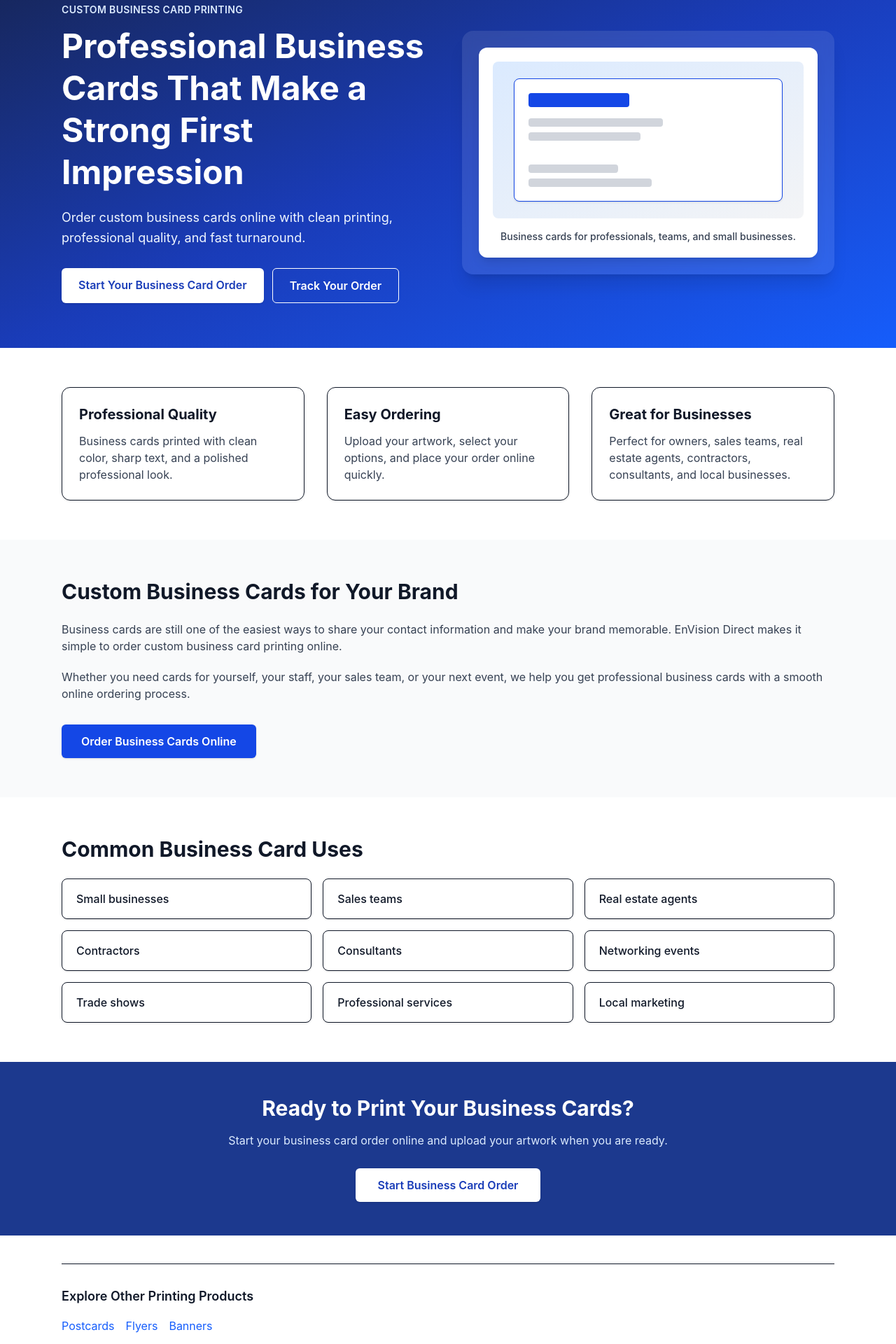
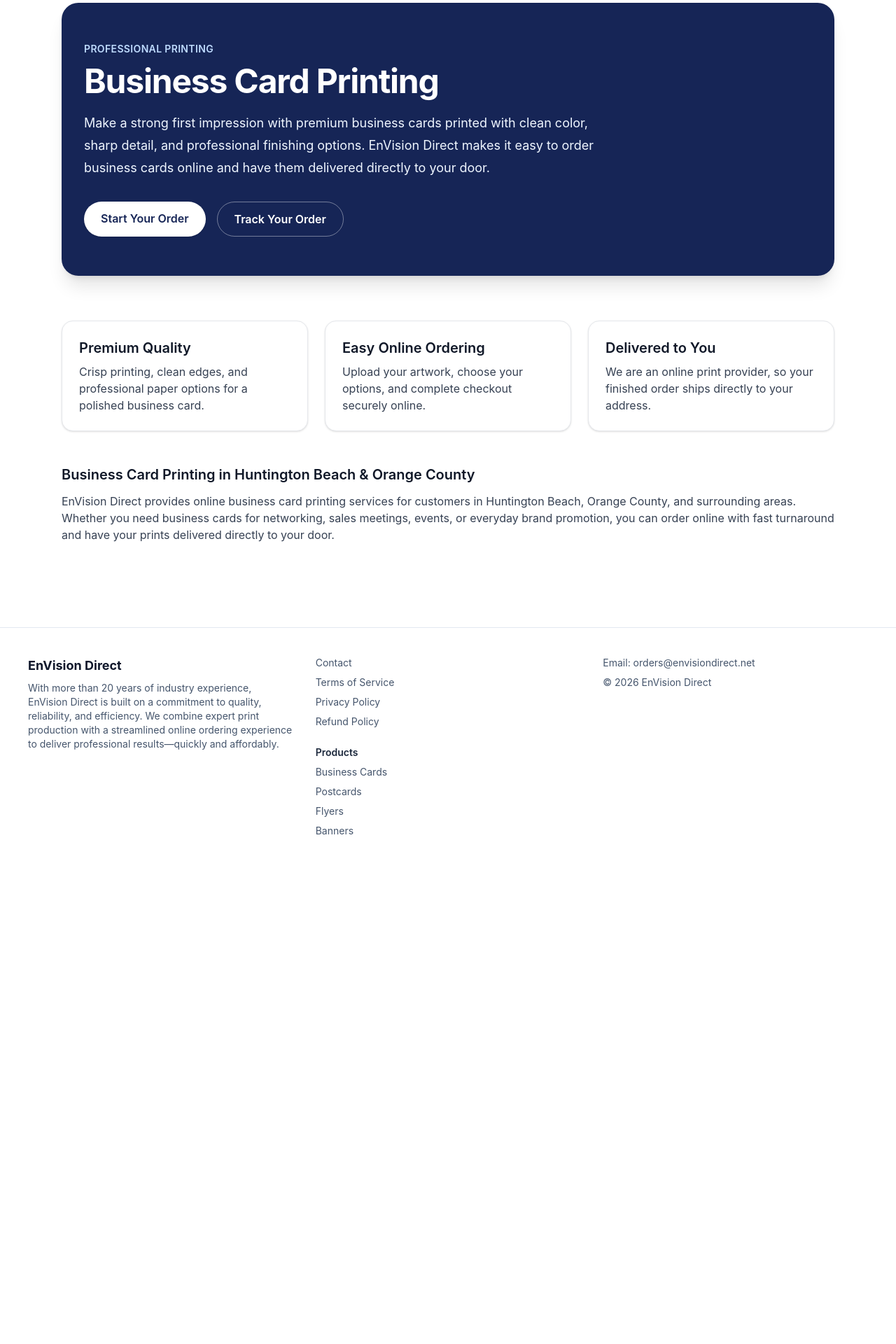
Before and after one commit to deworkenj-envision/Version-25a, a Next.js app: page /business-cards in a window 1280 px wide. Shown: the part 60-1980 px from the top of the page at 70% size. After the commit the page ends 1297 px from the top, so only its background shows below. Built offline with nearby package versions, Linux system fonts and the light colour scheme.

Commit message:
Update page.js

```diff
--- a/app/business-cards/page.js
+++ b/app/business-cards/page.js
@@ -1,205 +1,89 @@
 import Link from "next/link";
 
 export const metadata = {
-  title: "Custom Business Card Printing | EnVision Direct",
+  title: "Business Card Printing | EnVision Direct",
   description:
-    "Order high-quality custom business card printing online from EnVision Direct. Professional business cards with fast turnaround, clean printing, and easy online ordering.",
-  keywords: [
-    "business cards",
-    "business card printing",
-    "custom business cards",
-    "professional business cards",
-    "online business card printing",
-    "EnVision Direct",
-  ],
-  alternates: {
-    canonical: "https://www.envisiondirect.net/business-cards",
-  },
+    "Order high-quality business cards online from EnVision Direct. Fast turnaround, professional printing, and delivery available in Huntington Beach, Orange County, and nationwide.",
 };
 
 export default function BusinessCardsPage() {
   return (
-    <main className="min-h-screen bg-white text-gray-900">
-      <section className="bg-gradient-to-br from-blue-950 via-blue-800 to-blue-600 text-white">
-        <div className="mx-auto grid max-w-6xl items-center gap-10 px-6 py-16 md:grid-cols-2">
-          <div>
-            <p className="mb-3 text-sm font-semibold uppercase tracking-wide text-blue-100">
-              Custom Business Card Printing
+    <main className="bg-white text-gray-900">
+      <section className="mx-auto max-w-6xl px-6 py-16">
+        <div className="rounded-3xl bg-blue-950 px-8 py-14 text-white shadow-xl">
+          <p className="mb-3 text-sm font-semibold uppercase tracking-wide text-blue-200">
+            Professional Printing
           </p>
 
-            <h1 className="mb-5 text-4xl font-bold leading-tight md:text-5xl">
-              Professional Business Cards That Make a Strong First Impression
+          <h1 className="mb-5 text-4xl font-bold tracking-tight md:text-5xl">
+            Business Card Printing
           </h1>
 
-            <p className="mb-7 text-lg leading-relaxed text-blue-50">
-              Order custom business cards online with clean printing,
-              professional quality, and fast turnaround.
+          <p className="max-w-3xl text-lg leading-8 text-blue-50">
+            Make a strong first impression with premium business cards printed
+            with clean color, sharp detail, and professional finishing options.
+            EnVision Direct makes it easy to order business cards online and
+            have them delivered directly to your door.
           </p>
 
-            <div className="flex flex-col gap-3 sm:flex-row">
+          <div className="mt-8 flex flex-wrap gap-4">
             <Link
               href="/order"
-                className="rounded-md bg-white px-6 py-3 text-center font-semibold text-blue-800 shadow hover:bg-blue-50"
+              className="rounded-full bg-white px-6 py-3 font-semibold text-blue-950 shadow hover:bg-blue-50"
             >
-                Start Your Business Card Order
+              Start Your Order
             </Link>
 
             <Link
               href="/track"
-                className="rounded-md border border-white px-6 py-3 text-center font-semibold text-white hover:bg-white/10"
+              className="rounded-full border border-white/40 px-6 py-3 font-semibold text-white hover:bg-white/10"
             >
               Track Your Order
             </Link>
           </div>
         </div>
-
-          <div className="rounded-2xl bg-white/10 p-6 shadow-xl backdrop-blur">
-            <div className="rounded-xl bg-white p-5 text-gray-900 shadow-lg">
-              <div className="mb-4 h-56 rounded-lg bg-gradient-to-br from-blue-100 to-gray-100 p-6">
-                <div className="mx-auto flex h-full max-w-sm flex-col justify-between rounded-lg border border-blue-700 bg-white p-5 shadow">
-                  <div>
-                    <div className="mb-4 h-5 w-36 rounded bg-blue-700" />
-                    <div className="mb-2 h-3 w-48 rounded bg-gray-300" />
-                    <div className="h-3 w-40 rounded bg-gray-300" />
-                  </div>
-
-                  <div>
-                    <div className="mb-2 h-3 w-32 rounded bg-gray-300" />
-                    <div className="h-3 w-44 rounded bg-gray-300" />
-                  </div>
-                </div>
-              </div>
-
-              <p className="text-center text-sm font-medium text-gray-700">
-                Business cards for professionals, teams, and small businesses.
-              </p>
-            </div>
-          </div>
-        </div>
       </section>
 
-      <section className="mx-auto max-w-6xl px-6 py-14">
-        <div className="grid gap-8 md:grid-cols-3">
-          <div className="rounded-xl border bg-white p-6 shadow-sm">
-            <h2 className="mb-3 text-xl font-bold">Professional Quality</h2>
+      <section className="mx-auto max-w-6xl px-6 pb-12">
+        <div className="grid gap-6 md:grid-cols-3">
+          <div className="rounded-2xl border border-gray-200 bg-white p-6 shadow-sm">
+            <h2 className="mb-2 text-xl font-semibold">Premium Quality</h2>
             <p className="text-gray-700">
-              Business cards printed with clean color, sharp text, and a polished
-              professional look.
+              Crisp printing, clean edges, and professional paper options for a
+              polished business card.
             </p>
           </div>
 
-          <div className="rounded-xl border bg-white p-6 shadow-sm">
-            <h2 className="mb-3 text-xl font-bold">Easy Ordering</h2>
+          <div className="rounded-2xl border border-gray-200 bg-white p-6 shadow-sm">
+            <h2 className="mb-2 text-xl font-semibold">Easy Online Ordering</h2>
             <p className="text-gray-700">
-              Upload your artwork, select your options, and place your order
-              online quickly.
+              Upload your artwork, choose your options, and complete checkout
+              securely online.
             </p>
           </div>
 
-          <div className="rounded-xl border bg-white p-6 shadow-sm">
-            <h2 className="mb-3 text-xl font-bold">Great for Businesses</h2>
+          <div className="rounded-2xl border border-gray-200 bg-white p-6 shadow-sm">
+            <h2 className="mb-2 text-xl font-semibold">Delivered to You</h2>
             <p className="text-gray-700">
-              Perfect for owners, sales teams, real estate agents, contractors,
-              consultants, and local businesses.
+              We are an online print provider, so your finished order ships
+              directly to your address.
             </p>
           </div>
         </div>
       </section>
 
-      <section className="bg-gray-50">
-        <div className="mx-auto max-w-6xl px-6 py-14">
-          <h2 className="mb-6 text-3xl font-bold">
-            Custom Business Cards for Your Brand
-          </h2>
-
-          <div className="space-y-5 text-gray-700">
-            <p>
-              Business cards are still one of the easiest ways to share your
-              contact information and make your brand memorable. EnVision Direct
-              makes it simple to order custom business card printing online.
-            </p>
-
-            <p>
-              Whether you need cards for yourself, your staff, your sales team,
-              or your next event, we help you get professional business cards
-              with a smooth online ordering process.
-            </p>
-          </div>
-
-          <div className="mt-8">
-            <Link
-              href="/order"
-              className="inline-block rounded-md bg-blue-700 px-7 py-3 font-semibold text-white shadow hover:bg-blue-800"
-            >
-              Order Business Cards Online
-            </Link>
-          </div>
-        </div>
-      </section>
-
-      <section className="mx-auto max-w-6xl px-6 py-14">
-        <h2 className="mb-6 text-3xl font-bold">Common Business Card Uses</h2>
-
-        <div className="grid gap-4 sm:grid-cols-2 md:grid-cols-3">
-          {[
-            "Small businesses",
-            "Sales teams",
-            "Real estate agents",
-            "Contractors",
-            "Consultants",
-            "Networking events",
-            "Trade shows",
-            "Professional services",
-            "Local marketing",
-          ].map((item) => (
-            <div
-              key={item}
-              className="rounded-lg border bg-white px-5 py-4 font-medium shadow-sm"
-            >
-              {item}
-            </div>
-          ))}
-        </div>
-      </section>
-
-      <section className="bg-blue-900 text-white">
-        <div className="mx-auto max-w-6xl px-6 py-12 text-center">
-          <h2 className="mb-4 text-3xl font-bold">
-            Ready to Print Your Business Cards?
-          </h2>
-
-          <p className="mx-auto mb-7 max-w-2xl text-blue-100">
-            Start your business card order online and upload your artwork when
-            you are ready.
-          </p>
-
-          <Link
-            href="/order"
-            className="inline-block rounded-md bg-white px-8 py-3 font-semibold text-blue-800 shadow hover:bg-blue-50"
-          >
-            Start Business Card Order
-          </Link>
-        </div>
-      </section>
-
-      <section className="mx-auto max-w-6xl px-6 py-10">
-        <div className="border-t pt-8">
-          <h3 className="mb-4 text-lg font-semibold">
-            Explore Other Printing Products
+      <section className="mx-auto max-w-6xl px-6 pb-10">
+        <h3 className="mb-3 text-xl font-semibold">
+          Business Card Printing in Huntington Beach & Orange County
         </h3>
 
-          <div className="flex flex-wrap gap-4">
-            <Link href="/postcards" className="text-blue-600 hover:underline">
-              Postcards
-            </Link>
-            <Link href="/flyers" className="text-blue-600 hover:underline">
-              Flyers
-            </Link>
-            <Link href="/banners" className="text-blue-600 hover:underline">
-              Banners
-            </Link>
-          </div>
-        </div>
+        <p className="text-gray-700">
+          EnVision Direct provides online business card printing services for
+          customers in Huntington Beach, Orange County, and surrounding areas.
+          Whether you need business cards for networking, sales meetings,
+          events, or everyday brand promotion, you can order online with fast
+          turnaround and have your prints delivered directly to your door.
+        </p>
       </section>
     </main>
   );
```
Lines whose indentation alone changed are shown as unchanged.
